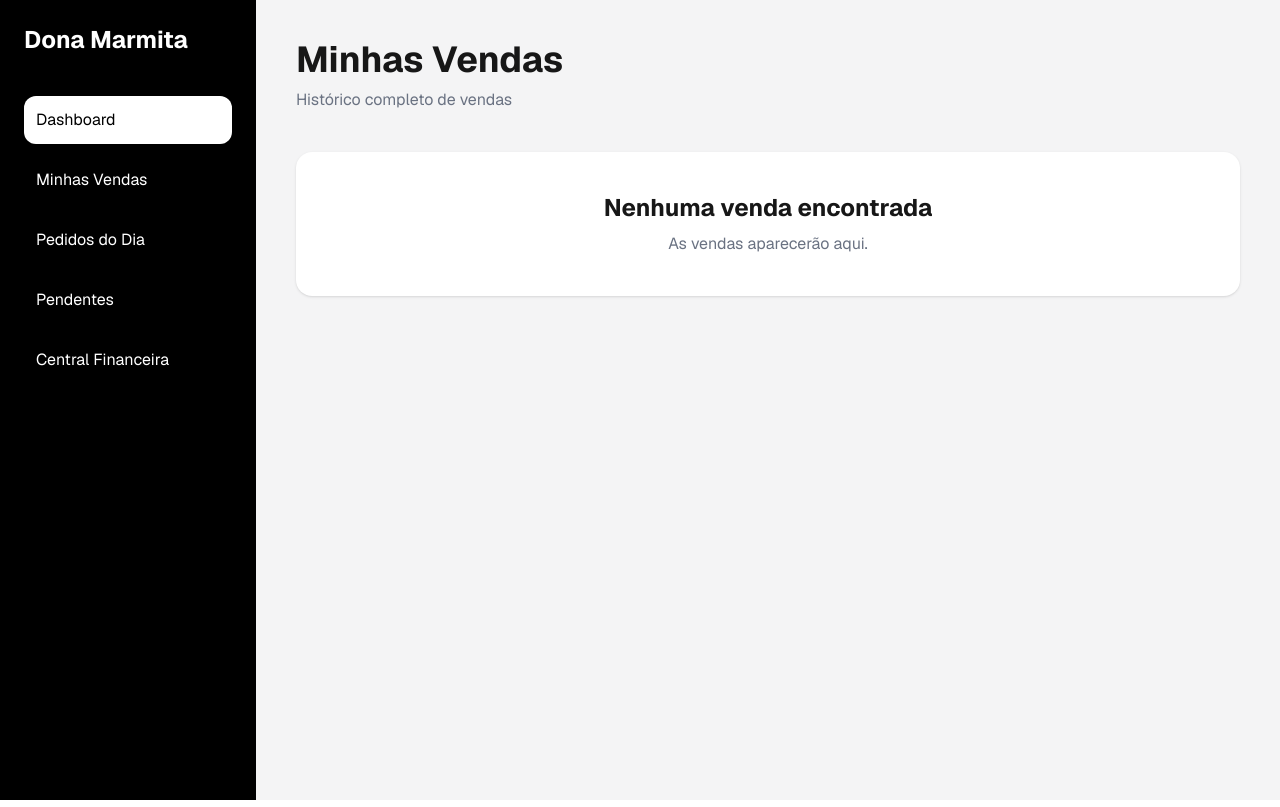
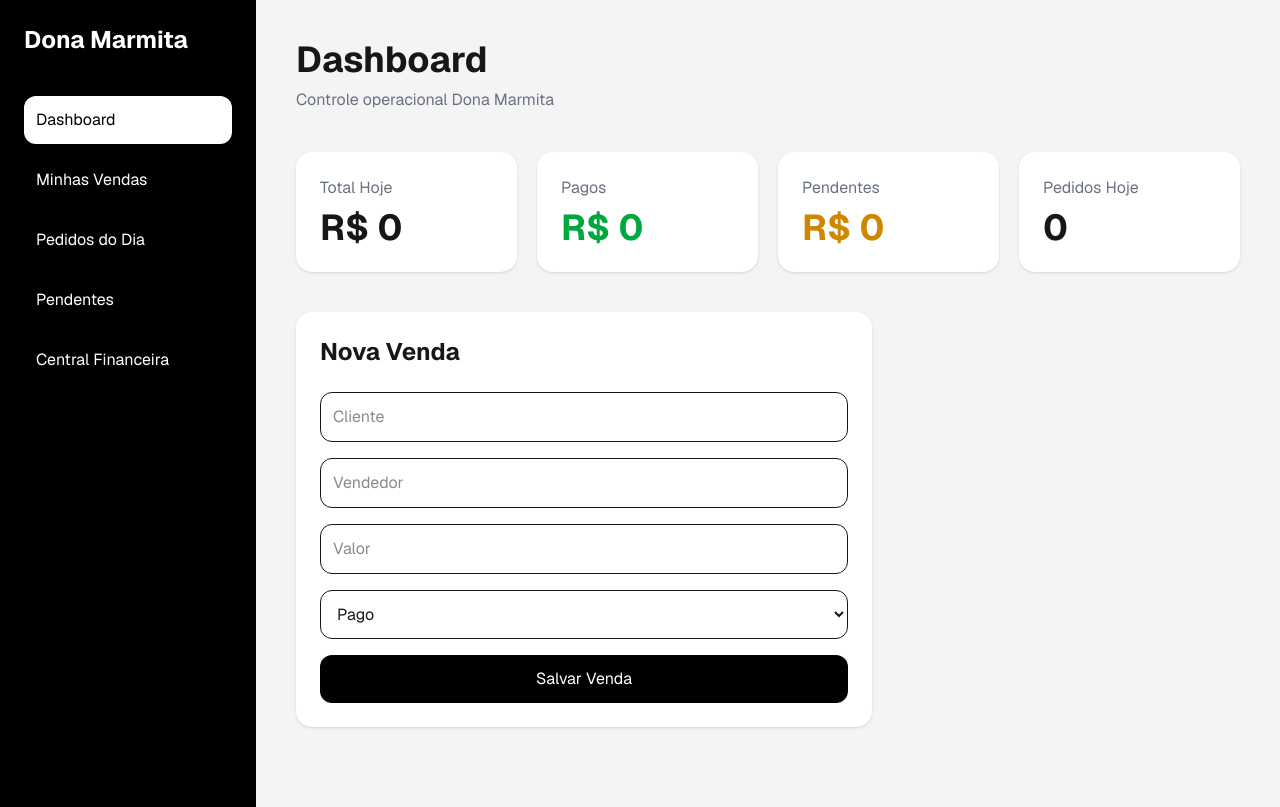
Before and after one commit to danielabredv/dona-marmita-dashboard, a Next.js app: page / in a window 1280 px wide. Built offline with nearby package versions, Linux system fonts and the light colour scheme.

Commit message:
Update page.tsx

```diff
--- a/app/page.tsx
+++ b/app/page.tsx
@@ -4,9 +4,16 @@ import { useEffect, useState } from "react"
 import Sidebar from "@/components/ui/Sidebar"
 import { supabase } from "@/lib/supabase"
 
-export default function VendasPage() {
+export default function DashboardPage() {
+
+  const [cliente, setCliente] = useState("")
+  const [vendedor, setVendedor] = useState("")
+  const [valor, setValor] = useState("")
+  const [status, setStatus] = useState("Pago")
 
   const [vendas, setVendas] = useState<any[]>([])
+
+  // BUSCAR VENDAS
 
   async function buscarVendas() {
 
@@ -27,22 +34,42 @@ export default function VendasPage() {
     setVendas(data || [])
   }
 
-  async function atualizarStatus(
-    id: number,
-    statusAtual: string
-  ) {
+  // SALVAR VENDA
 
-    const novoStatus =
-      statusAtual === "Pago"
-        ? "Pendente"
-        : "Pago"
+  async function salvarVenda() {
 
-    await supabase
+    const {
+      data: { user }
+    } = await supabase.auth.getUser()
+
+    if (!user) return
+
+    const { error } = await supabase
       .from("vendas")
-      .update({
-        status: novoStatus
-      })
-      .eq("id", id)
+      .insert([
+        {
+          cliente,
+          vendedor,
+          valor: Number(valor),
+          status,
+          user_id: user.id
+        }
+      ])
+
+    if (error) {
+
+      console.log(error)
+      alert("Erro ao salvar")
+
+      return
+    }
+
+    alert("Venda salva com sucesso")
+
+    setCliente("")
+    setVendedor("")
+    setValor("")
+    setStatus("Pago")
 
     buscarVendas()
   }
@@ -53,6 +80,53 @@ export default function VendasPage() {
 
   }, [])
 
+  // DATA DE HOJE
+
+  const hoje = new Date()
+    .toLocaleDateString("pt-BR")
+
+  // VENDAS DE HOJE
+
+  const vendasHoje = vendas.filter((venda) => {
+
+    const dataVenda = new Date(
+      venda.created_at
+    ).toLocaleDateString("pt-BR")
+
+    return dataVenda === hoje
+  })
+
+  // CARDS
+
+  const totalVendido = vendasHoje.reduce(
+    (total, venda) =>
+      total + Number(venda.valor),
+    0
+  )
+
+  const totalPago = vendasHoje
+    .filter((venda) =>
+      venda.status === "Pago"
+    )
+    .reduce(
+      (total, venda) =>
+        total + Number(venda.valor),
+      0
+    )
+
+  const totalPendente = vendasHoje
+    .filter((venda) =>
+      venda.status === "Pendente"
+    )
+    .reduce(
+      (total, venda) =>
+        total + Number(venda.valor),
+      0
+    )
+
+  const quantidadeVendas =
+    vendasHoje.length
+
   return (
 
     <div className="flex min-h-screen bg-zinc-100">
@@ -61,108 +135,137 @@ export default function VendasPage() {
 
       <main className="flex-1 p-10">
 
+        {/* HEADER */}
+
         <div className="flex items-center justify-between mb-10">
 
           <div>
 
             <h1 className="text-4xl font-bold">
-              Minhas Vendas
+              Dashboard
             </h1>
 
             <p className="text-gray-500 mt-2">
-              Histórico completo de vendas
+              Controle operacional Dona Marmita
             </p>
 
           </div>
 
         </div>
 
-        {/* LISTA */}
+        {/* CARDS */}
 
-        <div className="flex flex-col gap-5">
+        <div className="grid grid-cols-1 md:grid-cols-4 gap-5 mb-10">
 
-          {vendas.map((venda) => (
+          <div className="bg-white rounded-2xl p-6 shadow-sm">
 
-            <div
-              key={venda.id}
-              className="bg-white rounded-2xl p-6 shadow-sm"
-            >
-
-              <div className="flex items-start justify-between">
-
-                <div className="flex flex-col gap-2">
-
-                  <h2 className="text-2xl font-bold">
-                    {venda.cliente}
-                  </h2>
-
-                  <p className="text-gray-500">
-                    Vendedor: {venda.vendedor}
+            <p className="text-gray-500 mb-2">
+              Total Hoje
             </p>
 
-                  <p className="text-lg font-semibold">
-                    R$ {venda.valor}
-                  </p>
-
-                  <span
-                    className={`w-fit px-4 py-1 rounded-full text-sm font-medium ${
-                      venda.status === "Pago"
-                        ? "bg-green-100 text-green-700"
-                        : "bg-yellow-100 text-yellow-700"
-                    }`}
-                  >
-                    {venda.status}
-                  </span>
+            <h2 className="text-4xl font-bold">
+              R$ {totalVendido}
+            </h2>
 
           </div>
 
-                <div className="flex flex-col items-end gap-3">
+          <div className="bg-white rounded-2xl p-6 shadow-sm">
 
-                  <span className="text-sm text-gray-400">
+            <p className="text-gray-500 mb-2">
+              Pagos
+            </p>
 
-                    {new Date(
-                      venda.created_at
-                    ).toLocaleString("pt-BR", {
-                      timeZone: "America/Sao_Paulo"
-                    })}
+            <h2 className="text-4xl font-bold text-green-600">
+              R$ {totalPago}
+            </h2>
 
-                  </span>
+          </div>
 
-                  <button
-                    onClick={() =>
-                      atualizarStatus(
-                        venda.id,
-                        venda.status
-                      )
-                    }
-                    className="bg-black text-white px-5 py-2 rounded-xl hover:opacity-90 transition"
-                  >
-                    Alterar Status
-                  </button>
+          <div className="bg-white rounded-2xl p-6 shadow-sm">
+
+            <p className="text-gray-500 mb-2">
+              Pendentes
+            </p>
+
+            <h2 className="text-4xl font-bold text-yellow-600">
+              R$ {totalPendente}
+            </h2>
+
+          </div>
+
+          <div className="bg-white rounded-2xl p-6 shadow-sm">
+
+            <p className="text-gray-500 mb-2">
+              Pedidos Hoje
+            </p>
+
+            <h2 className="text-4xl font-bold">
+              {quantidadeVendas}
+            </h2>
 
           </div>
 
         </div>
 
-            </div>
+        {/* FORMULÁRIO */}
 
-          ))}
+        <div className="bg-white rounded-2xl p-6 shadow-sm max-w-xl mb-10">
 
-          {vendas.length === 0 && (
-
-            <div className="bg-white rounded-2xl p-10 shadow-sm text-center">
-
-              <h2 className="text-2xl font-bold mb-2">
-                Nenhuma venda encontrada
+          <h2 className="text-2xl font-bold mb-6">
+            Nova Venda
           </h2>
 
-              <p className="text-gray-500">
-                As vendas aparecerão aqui.
-              </p>
+          <div className="flex flex-col gap-4">
+
+            <input
+              type="text"
+              placeholder="Cliente"
+              value={cliente}
+              onChange={(e) =>
+                setCliente(e.target.value)
+              }
+              className="border p-3 rounded-xl"
+            />
+
+            <input
+              type="text"
+              placeholder="Vendedor"
+              value={vendedor}
+              onChange={(e) =>
+                setVendedor(e.target.value)
+              }
+              className="border p-3 rounded-xl"
+            />
+
+            <input
+              type="number"
+              placeholder="Valor"
+              value={valor}
+              onChange={(e) =>
+                setValor(e.target.value)
+              }
+              className="border p-3 rounded-xl"
+            />
+
+            <select
+              value={status}
+              onChange={(e) =>
+                setStatus(e.target.value)
+              }
+              className="border p-3 rounded-xl"
+            >
+              <option>Pago</option>
+              <option>Pendente</option>
+            </select>
+
+            <button
+              onClick={salvarVenda}
+              className="bg-black text-white p-3 rounded-xl hover:opacity-90"
+            >
+              Salvar Venda
+            </button>
 
           </div>
-
-          )}
 
         </div>
 
```
Lines whose indentation alone changed are shown as unchanged.
